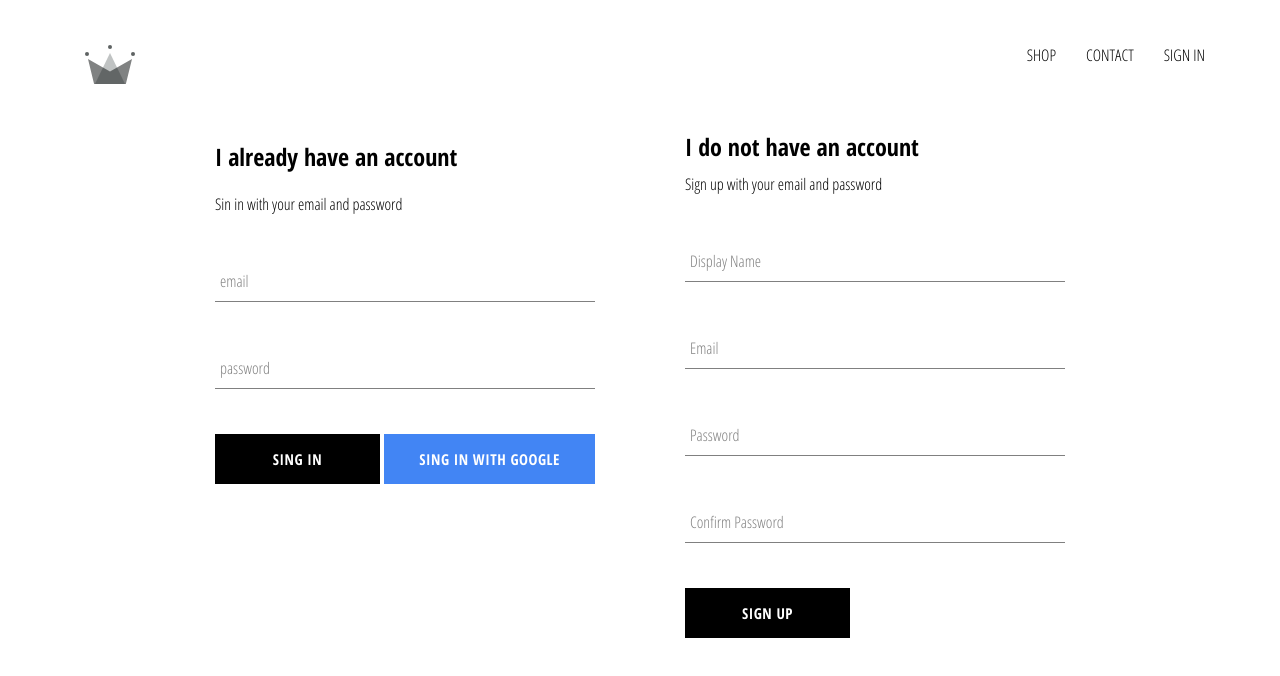
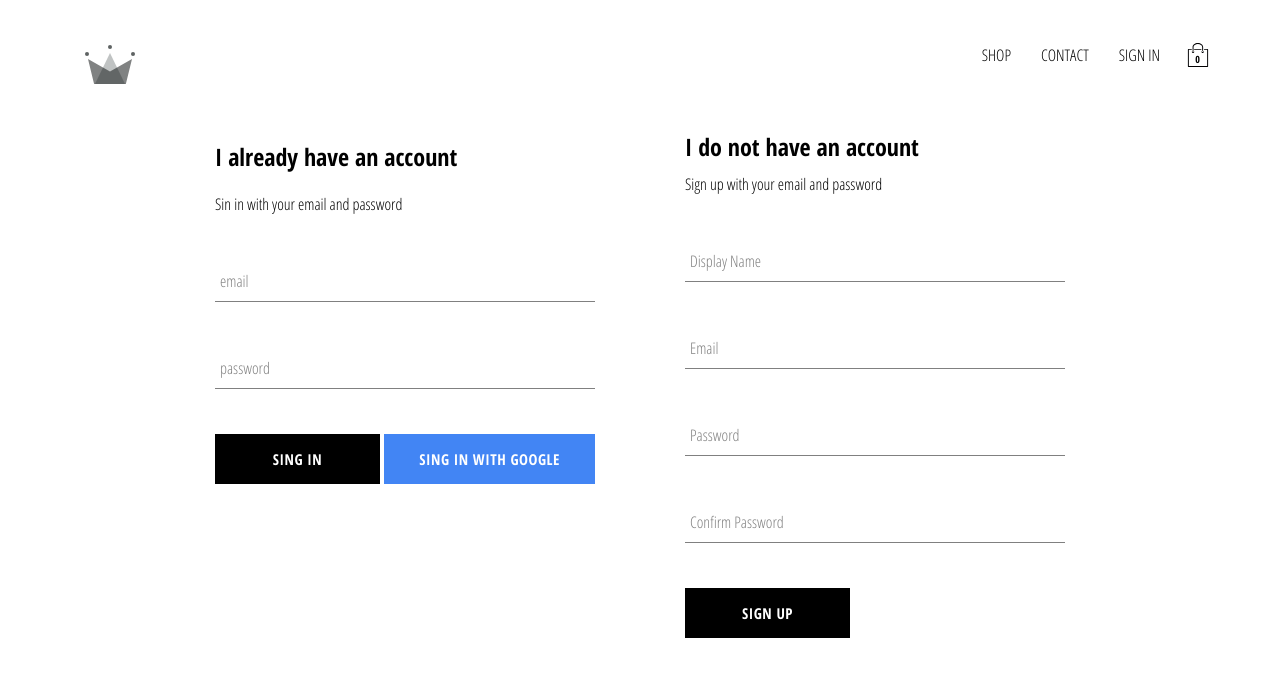
Before and after one commit to mfguerrero/r-store, a React (Create React App) app: page /signin in a window 1280 px wide. Shown: the top 676 px of the page. Built offline with nearby package versions, Linux system fonts and the light colour scheme; no server answers.

Commit message:
Cart icon and dropdown added

```diff
--- /dev/null
+++ b/src/components/cart-dropdown/cart-dropdown.component.jsx
@@ -0,0 +1,15 @@
+import React from 'react'
+
+import CustomButton from '../custom-button/custom-button.component';
+import './cart-dropdown.styles.scss';
+
+export const CartDropdown = () => {
+  return (
+    <div className="cart-dropdown">
+      <div className="cart-items"></div>
+      <CustomButton>CHECKOUT</CustomButton>
+    </div>
+  )
+}
+
+export default CartDropdown;
--- /dev/null
+++ b/src/components/cart-dropdown/cart-dropdown.styles.scss
@@ -0,0 +1,24 @@
+.cart-dropdown {
+  position: absolute;
+  width: 240px;
+  height: 340px;
+  display: flex;
+  flex-direction: column;
+  padding: 20px;
+  border: 1px solid black;
+  background-color: white;
+  top: 90px;
+  right: 40px;
+  z-index: 5;
+
+  .cart-items {
+    height: 240px;
+    display: flex;
+    flex-direction: column;
+    overflow: scroll;
+  }
+
+  button {
+    margin-top: auto;
+  }
+}
--- /dev/null
+++ b/src/components/cart-icon/cart-icon.component.jsx
@@ -0,0 +1,22 @@
+import React from 'react'
+import { connect } from 'react-redux';
+import { ReactComponent as ShoppingIcon } from '../../assets/shopping-bag.svg';
+import './cart-icon.styles.scss';
+
+import { toogleCartHidden } from '../../redux/cart/cart.actions';
+
+const CartIcon = ({ toogleCartHidden }) => {
+
+  return (
+    <div className="cart-icon" onClick={toogleCartHidden}>
+      <ShoppingIcon className="shopping-icon" />
+      <span className="item-count">0</span>
+    </div>
+  )
+}
+
+const mapDispatchToProps = dispatch => ({
+  toogleCartHidden: () => dispatch(toogleCartHidden())
+});
+
+export default connect(null, mapDispatchToProps)(CartIcon);
--- /dev/null
+++ b/src/components/cart-icon/cart-icon.styles.scss
@@ -0,0 +1,21 @@
+.cart-icon {
+  width: 45px;
+  height: 45px;
+  position: relative;
+  display: flex;
+  align-items: center;
+  justify-content: center;
+  cursor: pointer;
+
+  .shopping-icon {
+    width: 24px;
+    height: 24px;
+  }
+
+  .item-count {
+    position: absolute;
+    font-size: 10px;
+    font-weight: bold;
+    bottom: 12px;
+  }
+}
--- a/src/components/header/header.component.jsx
+++ b/src/components/header/header.component.jsx
@@ -6,8 +6,10 @@ import { Link } from 'react-router-dom';
 import { auth } from '../../firebase/firebase.utils';
 import './header.styles.scss';
 import { ReactComponent as Logo } from '../../assets/crown.svg';
+import CartIcon from '../cart-icon/cart-icon.component';
+import CartDropdown from '../cart-dropdown/cart-dropdown.component';
 
-export const Header = ({ currentUser }) => {
+export const Header = ({ currentUser, dropDownHidden }) => {
   return (
     <div className="header">
       <Link to="/" className="logo-container">
@@ -23,18 +25,21 @@ export const Header = ({ currentUser }) => {
             <Link to="/signin" className="option" >SIGN IN</Link>
         }
 
-
+        <CartIcon />
       </div>
+      {!dropDownHidden && <CartDropdown />}
     </div>
   )
 }
 
 Header.propTypes = {
   currentUser: PropTypes.object,
+  dropDownHidden: PropTypes.bool
 }
 
-const mapStateToProps = state => ({
-  currentUser: state.user.currentUser
+const mapStateToProps = ({ user: { currentUser }, cart: { hidden } }) => ({
+  currentUser: currentUser,
+  dropDownHidden: hidden
 });
 
 export default connect(mapStateToProps)(Header);
--- /dev/null
+++ b/src/redux/cart/cart-reducer.js
@@ -0,0 +1,17 @@
+import { CartActionTypes } from './cart.types';
+
+const initialState = {
+  hidden: true
+}
+
+export const cartReducer = (state = initialState, action) => {
+  switch (action.type) {
+    case CartActionTypes.TOGGLE_CART_HIDDEN:
+      return {
+        ...state,
+        hidden: !state.hidden
+      }
+    default:
+      return state
+  }
+}
--- /dev/null
+++ b/src/redux/cart/cart.actions.js
@@ -0,0 +1,7 @@
+import { CartActionTypes } from './cart.types'
+
+export const toogleCartHidden = () => {
+  return {
+    type: CartActionTypes.TOGGLE_CART_HIDDEN
+  }
+}
--- /dev/null
+++ b/src/redux/cart/cart.types.js
@@ -0,0 +1,3 @@
+export const CartActionTypes = {
+  TOGGLE_CART_HIDDEN: 'TOGGLE_CART_HIDDEN'
+}
--- a/src/redux/root-reducer.js
+++ b/src/redux/root-reducer.js
@@ -1,7 +1,9 @@
 import { combineReducers } from 'redux';
 
 import { userReducer } from './user/user-reducer';
+import { cartReducer } from './cart/cart-reducer';
 
 export default combineReducers({
-  user: userReducer
+  user: userReducer,
+  cart: cartReducer
 });
```
Also changed, not shown: src/assets/shopping-bag.svg (added).
